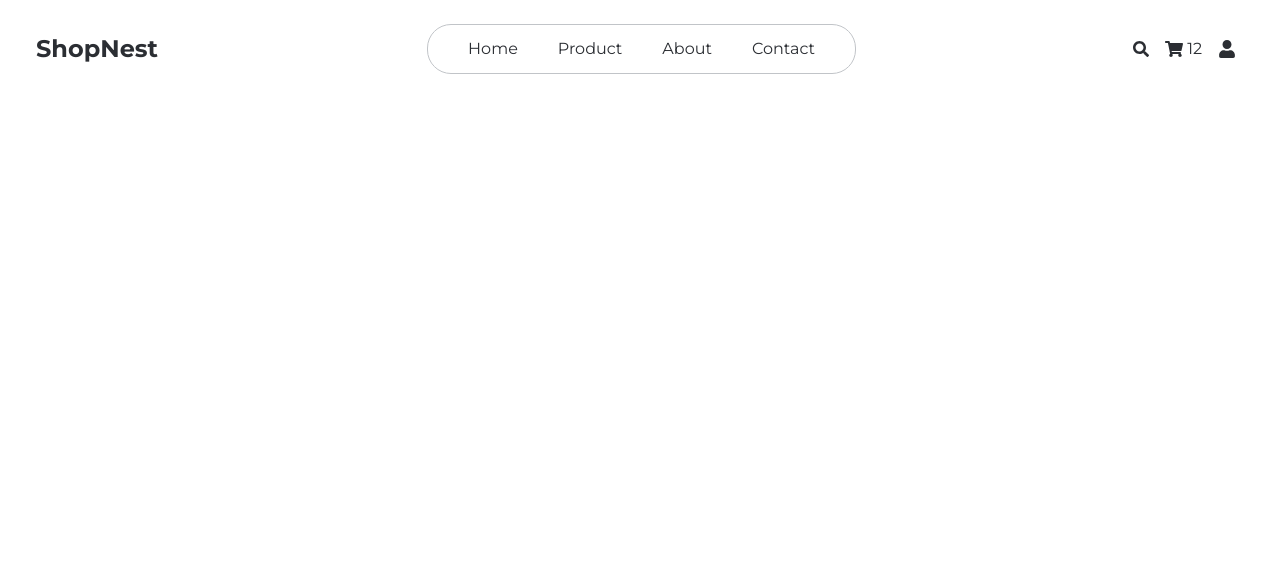
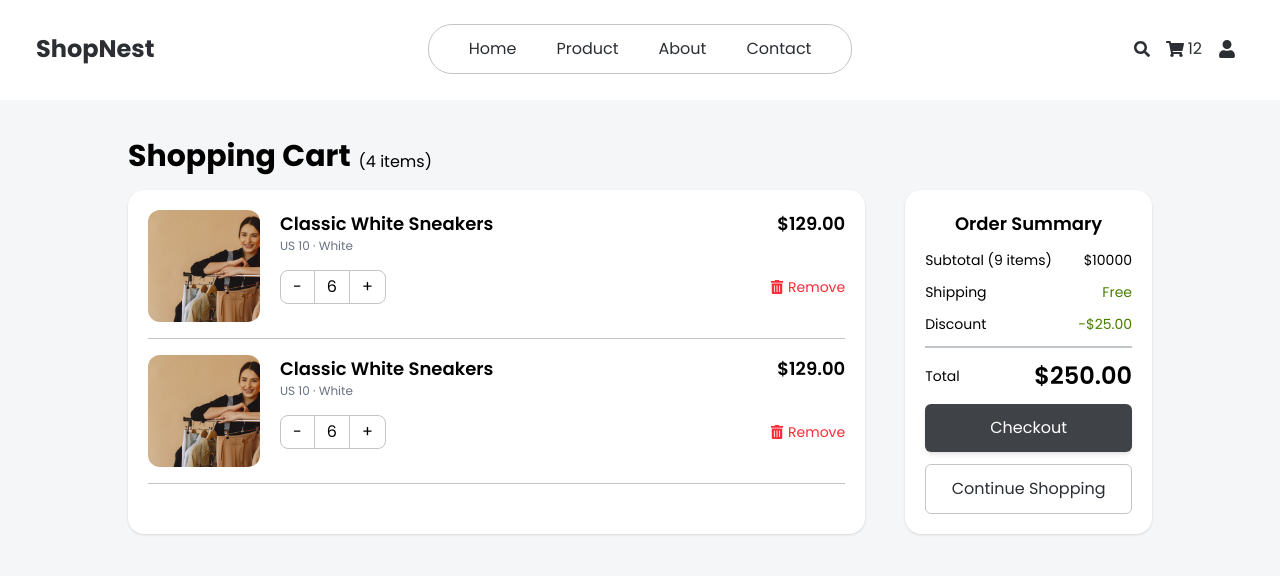
Before and after one commit to paldentitung/ShopNest, a React (Vite) app in the folder frontend/: page /cart in a window 1280 px wide. Shown: the top 576 px of the page. Built offline with nearby package versions, Linux system fonts and the light colour scheme.

Commit message:
feat: add UI of cart

```diff
--- a/frontend/index.html
+++ b/frontend/index.html
@@ -7,7 +7,7 @@
     <link rel="preconnect" href="https://fonts.googleapis.com" />
     <link rel="preconnect" href="https://fonts.gstatic.com" crossorigin />
     <link
-      href="https://fonts.googleapis.com/css2?family=Montserrat:ital,wght@0,100..900;1,100..900&display=swap"
+      href="https://fonts.googleapis.com/css2?family=Poppins:ital,wght@0,100;0,200;0,300;0,400;0,500;0,600;0,700;0,800;0,900;1,100;1,200;1,300;1,400;1,500;1,600;1,700;1,800;1,900&display=swap"
       rel="stylesheet"
     />
   </head>
--- a/frontend/src/Layouts/CheckoutLayout.jsx
+++ b/frontend/src/Layouts/CheckoutLayout.jsx
@@ -6,7 +6,7 @@ const CheckOutLayout = ({ children }) => {
   return (
     <div>
       <Header />
-      <main className="flex flex-col gap-10 mt-30">{children}</main>
+      <main className="flex flex-col gap-10 mt-25">{children}</main>
     </div>
   );
 };
--- a/frontend/src/Pages/User/Cart.jsx
+++ b/frontend/src/Pages/User/Cart.jsx
@@ -1,7 +1,130 @@
 import React from "react";
+import { FaTrashAlt } from "react-icons/fa";
+import MainButton from "../../Components/MainButton";
+import SecondaryButton from "../../Components/SecondaryButton";
+const Cart = () => {
+  return (
+    <section className=" min-h-screen bg-(--color-background)">
+      <div className=" p-[4%] lg:px-[10%] lg:py-[3%] flex flex-col gap-4">
+        <div className="flex gap-2 ">
+          <h3 className=" text-2xl md:text-3xl font-bold">Shopping Cart</h3>
+          <span className=" self-end">(4 items)</span>
+        </div>
 
-const Cart = () => {
-  return <section className=" min-h-screen"></section>;
+        <div className="w-full  flex flex-col lg:flex-row gap-10">
+          <div className="w-full lg:w-[75%] bg-white shadow-sm rounded-2xl p-5">
+            <div className="flex gap-5 border-b border-(--color-border) pb-4">
+              <img
+                src="/hero-image-1.jpg"
+                alt="Product"
+                className="h-22 w-20 md:h-28 md:w-28 object-cover rounded-xl"
+              />
+
+              <div className="flex flex-col flex-1">
+                <div className="flex justify-between items-start ">
+                  <div className="flex flex-col">
+                    <span className="font-semibold text-wrap text-sm md:text-lg">
+                      Classic White Sneakers
+                    </span>
+                    <span className="text-xs text-gray-500">US 10 · White</span>
+                  </div>
+                  <div className="font-semibold text-sm md:text-lg">
+                    $129.00
+                  </div>
+                </div>
+
+                <div className="flex justify-between items-center mt-4 flex-wrap">
+                  <div className="flex items-center  border border-(--color-border) rounded-lg  ">
+                    <button className="px-3 py-1  border-r border-(--color-border)">
+                      -
+                    </button>
+                    <span className="px-3 py-1  border-r border-(--color-border)">
+                      6
+                    </span>
+                    <button className="px-3 py-1  rounded-lg">+</button>
+                  </div>
+
+                  <button className="text-red-500 text-sm flex items-center gap-1">
+                    <FaTrashAlt />
+                    <span className="hidden md:block">Remove</span>
+                  </button>
+                </div>
+              </div>
+            </div>
+
+            <div className="flex gap-5 border-b  border-(--color-border) py-4">
+              <img
+                src="/hero-image-1.jpg"
+                alt="Product"
+                className="h-22 w-20 md:h-28 md:w-28 object-cover rounded-xl"
+              />
+
+              <div className="flex flex-col flex-1">
+                <div className="flex justify-between items-start ">
+                  <div className="flex flex-col">
+                    <span className="font-semibold text-wrap text-sm md:text-lg">
+                      Classic White Sneakers
+                    </span>
+                    <span className="text-xs text-gray-500">US 10 · White</span>
+                  </div>
+                  <div className="font-semibold text-sm md:text-lg">
+                    $129.00
+                  </div>
+                </div>
+
+                <div className="flex justify-between items-center mt-4 flex-wrap">
+                  <div className="flex items-center  border border-(--color-border) rounded-lg  ">
+                    <button className="px-3 py-1  border-r border-(--color-border)">
+                      -
+                    </button>
+                    <span className="px-3 py-1  border-r border-(--color-border)">
+                      6
+                    </span>
+                    <button className="px-3 py-1  rounded-lg">+</button>
+                  </div>
+
+                  <button className="text-red-500 text-sm flex items-center gap-1">
+                    <FaTrashAlt />
+                    <span className="hidden md:block">Remove</span>
+                  </button>
+                </div>
+              </div>
+            </div>
+          </div>
+          <div className="  w-full lg:w-[25%] bg-white  shadow-sm rounded-2xl p-5 flex flex-col gap-3 ">
+            <h2 className="text-center font-semibold text-lg">Order Summary</h2>
+
+            <div className="flex flex-col gap-3">
+              <div className="flex justify-between items-center">
+                <span className="text-sm">Subtotal (9 items)</span>
+                <span className="text-sm">$10000</span>
+              </div>
+
+              <div className="flex justify-between items-center">
+                <span className="text-sm">Shipping</span>
+                <span className="text-sm text-lime-700">Free</span>
+              </div>
+
+              <div className="flex justify-between items-center">
+                <span className="text-sm">Discount</span>
+                <span className="text-sm text-lime-700">-$25.00</span>
+              </div>
+            </div>
+
+            <div className="border border-(--color-border)"></div>
+            <div className="flex justify-between items-center">
+              <span className="text-sm">Total</span>
+              <span className="text-lg md:text-2xl font-semibold">$250.00</span>
+            </div>
+
+            <MainButton name="Checkout" />
+
+            <SecondaryButton name="Continue Shopping" />
+          </div>
+        </div>
+      </div>
+    </section>
+  );
 };
 
 export default Cart;
--- a/frontend/src/index.css
+++ b/frontend/src/index.css
@@ -9,6 +9,6 @@
 }
 
 body {
-  font-family: "Montserrat", sans-serif;
-  font-weight: 400;
+  font-family: "Poppins", sans-serif;
+  font-style: normal;
 }
```
